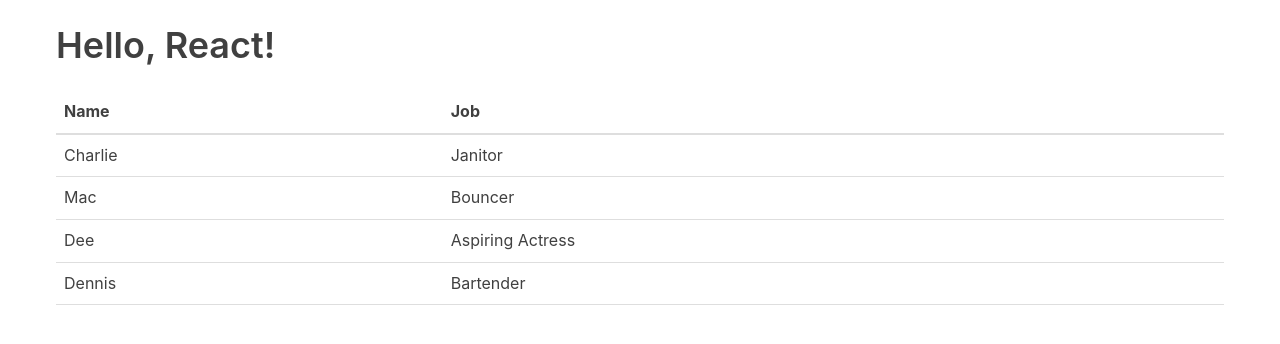
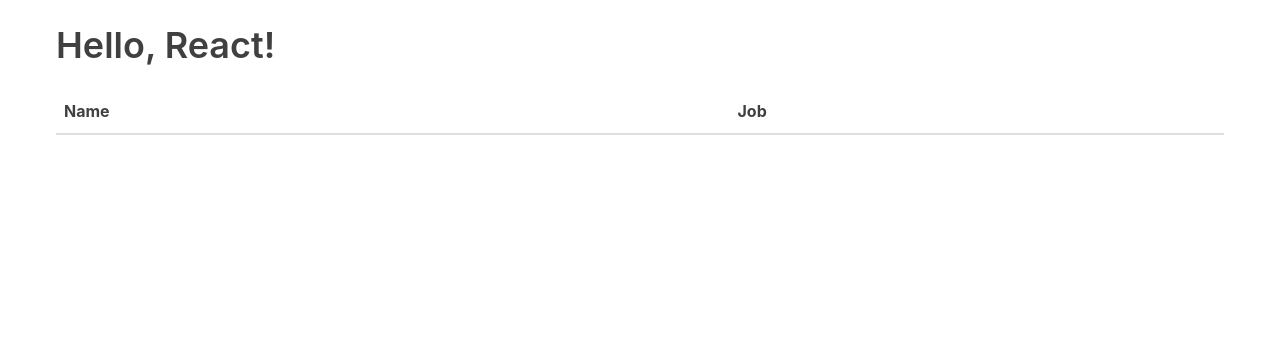
Before and after one commit to lcskode/react-tut-tania, a React (Create React App) app: page / in a window 1280 px wide. Shown: the top 344 px of the page. Built offline with nearby package versions, Linux system fonts and the light colour scheme.

Commit message:
Created characters array and pass characters data to Table Component.

```diff
--- a/src/App.js
+++ b/src/App.js
@@ -4,10 +4,31 @@
 // App Component
 class App extends Component {
   render () {
+
+    const characters = [
+      {
+        'name': 'Charlie',
+        'job': 'Janitor'
+      },
+      {
+        'name': 'Mac',
+        'job': 'Bouncer'
+      },
+      {
+        'name': 'Dee',
+        'job': 'Aspiring Actress'
+      },
+      {
+        'name': 'Dennis',
+        'job': 'Bartender'
+      }
+    ]
+
     return (
       <div className="container">
         <h1>Hello, React!</h1>
-        <Table /> {/* Call Table Class Component to render */}
+        {/* Call Table Class Component and pass characters data */}
+        <Table characterData={characters}/>
       </div>
     )
   }
--- a/src/Table.js
+++ b/src/Table.js
@@ -1,11 +1,13 @@
+// Created Table.js Class Component
+
 import React, {Component} from 'react';
 
 class Table extends Component {
+  render () {
+    // Access character data from App.js since Table Component has the character data
+    const {characterData} = this.props;
 
-
-
-  render () {
-    // Simple Component TableHeader
+    // Simple Component TableHeader (Simple Component is usually a function)
     const TableHeader = () => {
       return (
         <thead>
@@ -19,32 +21,15 @@
 
     // Simple Component TableBody
     const TableBody = () => {
-      return (
-        <tbody>
-          <tr>
-            <td>Charlie</td>
-            <td>Janitor</td>
-          </tr>
-          <tr>
-            <td>Mac</td>
-            <td>Bouncer</td>
-          </tr>
-          <tr>
-            <td>Dee</td>
-            <td>Aspiring Actress</td>
-          </tr>
-          <tr>
-            <td>Dennis</td>
-            <td>Bartender</td>
-          </tr>
-        </tbody>
-      );
+      return <tbody></tbody>;
     }
 
     return (
       <table>
-        <TableHeader /> {/* Call TableHeader Component */}
-        <TableBody /> {/* Call TableBody Component */}
+        {/* Call TableHeader Component */}
+        <TableHeader />
+        {/* Call TableBody Component with character data from App.js */}
+        <TableBody characterData={characterData}/>
       </table>
     )
   }
```
